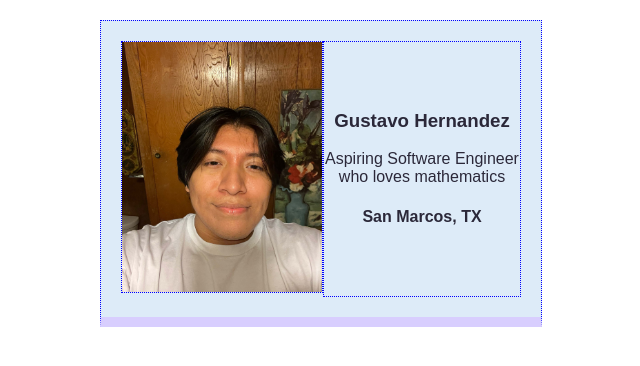
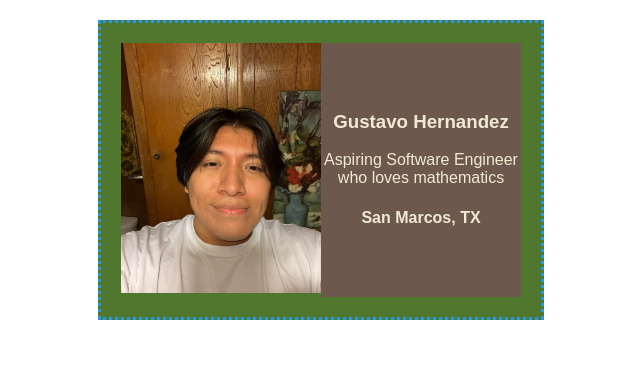
Before and after one commit to GusWiz/business-card, a plain HTML site: page index.html in a window 1280 px wide. Shown: the whole page, without its empty margins (319-959 px from the left). Drawn offline with Linux system fonts and the light colour scheme.

Commit message:
refactor color palatte on the business card to personalize it.

```diff
--- a/index.html
+++ b/index.html
@@ -4,13 +4,13 @@
         <link rel="stylesheet" href="style.css">
     </head>
     <body>
-        <div class="card">
+        <div class="card dotted-border">
             <div>
                 <img src="assets/img/Gustavo.jpg"
                 class="avatar blue-border"
                 alt="Gustavo Hernandez Face with a faint smile.">
             </div>
-            <div class="info blue-border">
+            <div class="info">
                 <h3>Gustavo Hernandez</h3>
                 <div >
                     <p>Aspiring Software Engineer who loves mathematics</p>
--- a/style.css
+++ b/style.css
@@ -11,20 +11,20 @@ body {
     width: 400px;
     margin: 0 auto;
     display: flex;
-    border: 1px dotted blue;
     padding: 20px;
     justify-content: space-around;
     text-align: center;
-    color: #2b2839;
+    color: #f0ead2;
     border-bottom: 10px solid #d8cefe;
-    background-color: #ddebf8;
+    background-color: #4f772d;
 }
 
-.blue-border {
-    border: 1px dotted blue;
+.dotted-border {
+    border: 3px dotted #2699e5;
 }
 
 .info {
     display: flexbox;
     align-content: center;
+    background-color: #6c584c;
 }
```
